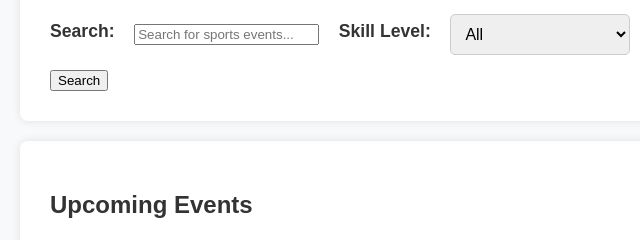
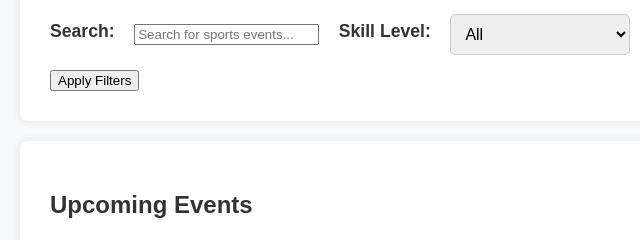
Before and after one commit to Azim098/sporthive, a website: page findevents.html in a window 1280 px wide. Shown: the part 462-702 px from the top of the page, 0-640 px from the left. Drawn offline with nearby package versions, Linux system fonts and the light colour scheme.

Commit message:
Update findevents.html

```diff
--- a/findevents.html
+++ b/findevents.html
@@ -65,7 +65,7 @@
                 <option value="javelin">Javelin Throw</option>
             </select>
 
-            <button id="searchBtn">Search</button>
+            <button id="toggleFilters">Apply Filters</button>
         </div>
     </section>
 
```
